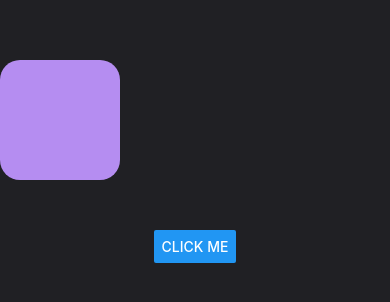
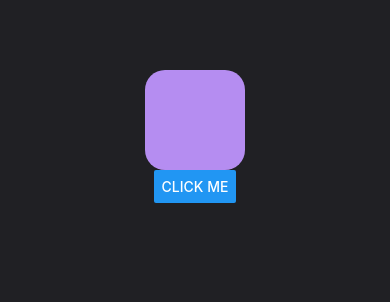
Before and after one commit to GrafSousa/react-native-animations, a React Native app: screen / in a window 390 px wide. Shown: the part 286-588 px from the top of the page. Built offline with nearby package versions, Linux system fonts and the light colour scheme.

Commit message:
feat: create increase width animation

```diff
--- a/App.tsx
+++ b/App.tsx
@@ -8,7 +8,7 @@ import * as Animate from './src/components';
 export default function App() {
   return (
     <View style={styles.container}>
-      <Animate.TranslateXAnimation />
+      <Animate.IncreaseWidthAnimation />
       <StatusBar style='auto' />
     </View>
   );
--- /dev/null
+++ b/src/components/IncreaseWidthAnimation/index.tsx
@@ -0,0 +1,19 @@
+import { Button, View } from 'react-native';
+import Animated, { useSharedValue, withSpring } from 'react-native-reanimated';
+
+import { styles } from './styles';
+
+export function IncreaseWidthAnimation() {
+  const width = useSharedValue(100);
+
+  const handlePress = () => {
+    width.value = withSpring(width.value + 50);
+  };
+  return (
+    <View style={styles.container}>
+      <Animated.View style={{ ...styles.box, width }} />
+
+      <Button onPress={handlePress} title='Click me' />
+    </View>
+  );
+}
--- /dev/null
+++ b/src/components/IncreaseWidthAnimation/styles.ts
@@ -0,0 +1,16 @@
+import { StyleSheet } from 'react-native';
+
+import { THEME } from '../../styles/theme';
+
+export const styles = StyleSheet.create({
+  container: {
+    flex: 1,
+    alignItems: 'center',
+    justifyContent: 'center',
+  },
+  box: {
+    height: 100,
+    borderRadius: 20,
+    backgroundColor: THEME.COLORS.PURPLE_100,
+  },
+});
--- a/src/components/index.tsx
+++ b/src/components/index.tsx
@@ -1,5 +1,7 @@
 import { TranslateXAnimation } from './TranslateXAnimation';
+import { IncreaseWidthAnimation } from './IncreaseWidthAnimation';
 
 export {
   TranslateXAnimation,
+  IncreaseWidthAnimation,
 };
```
